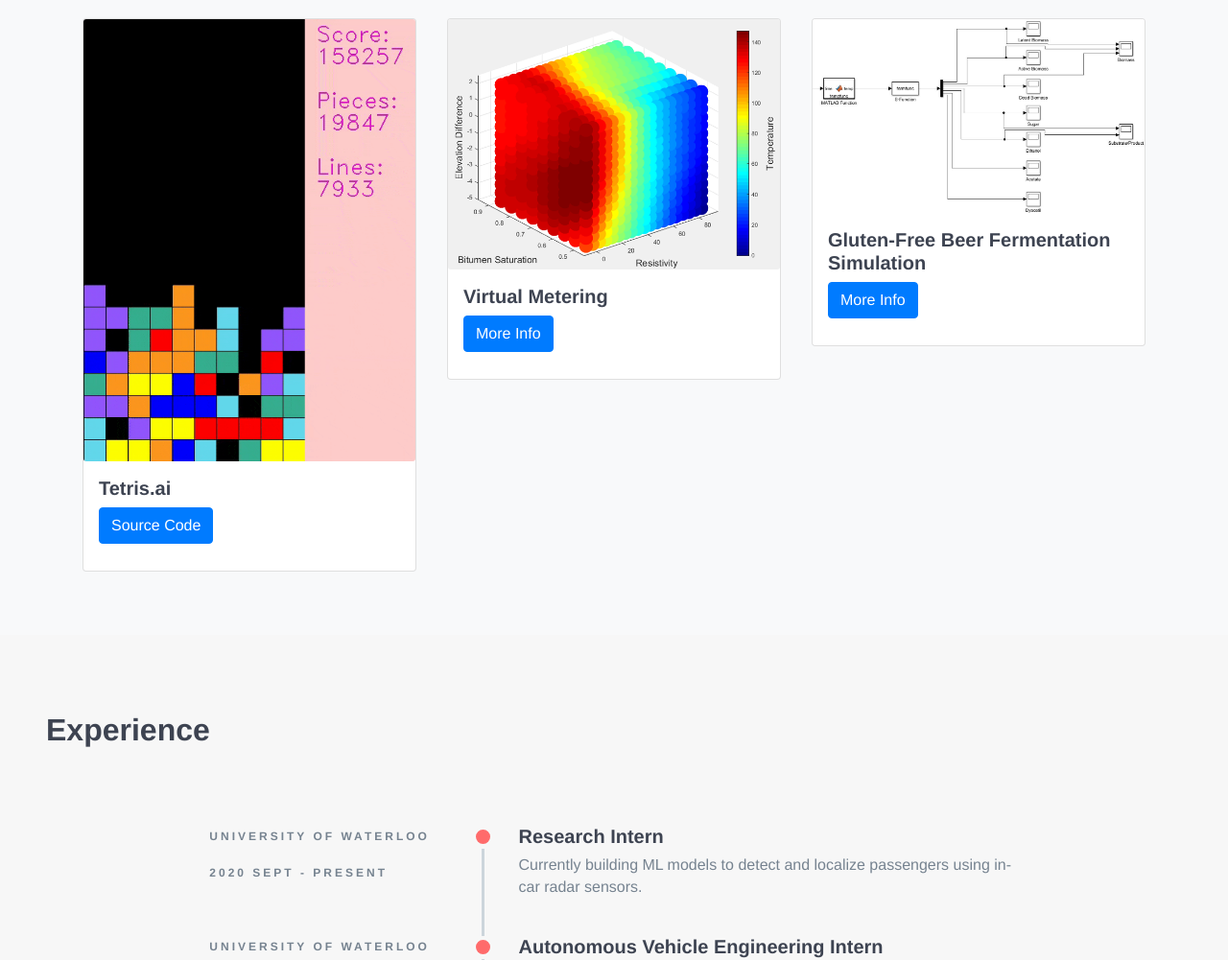
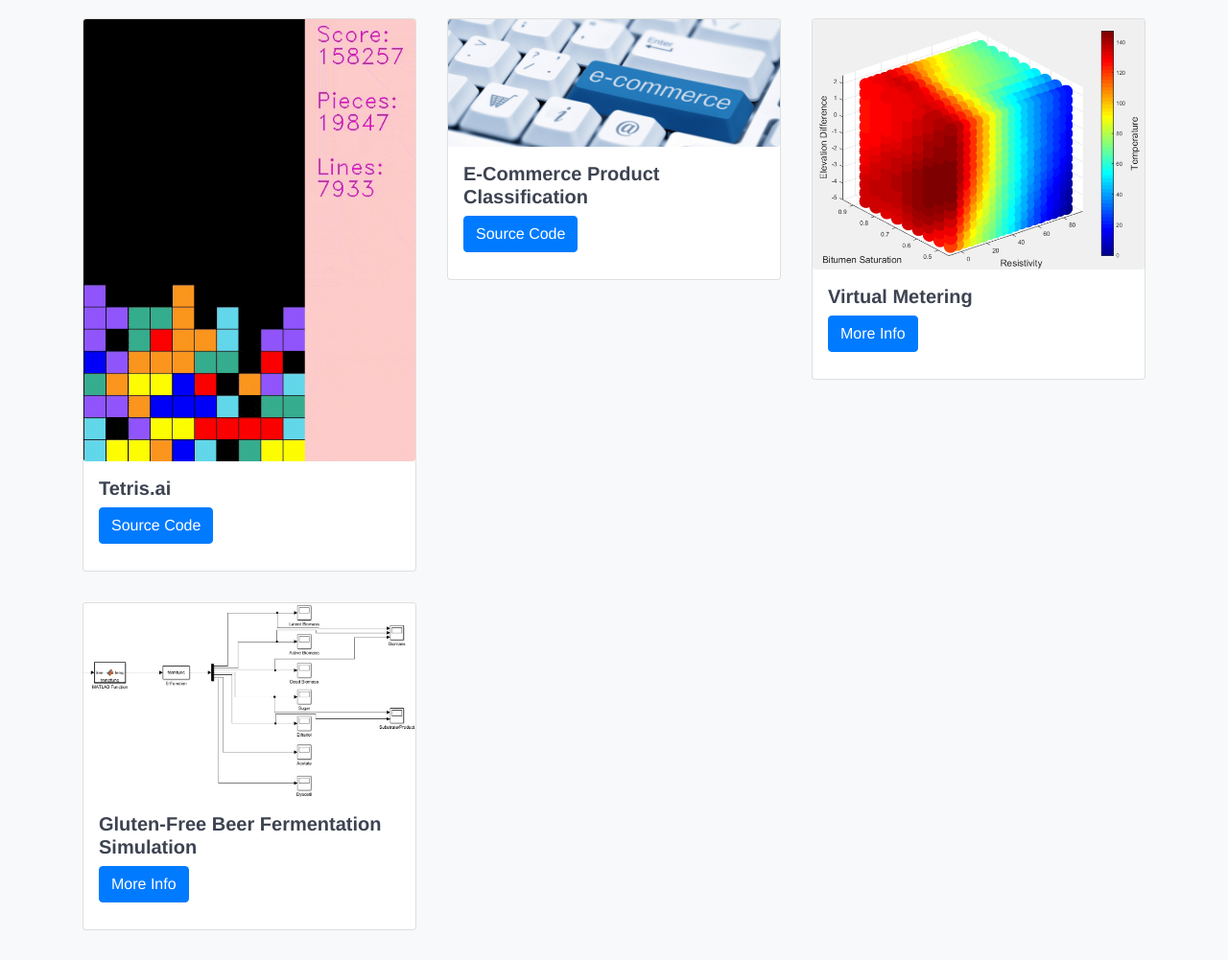
Before and after one commit to martinzwm/martinzwm.github.io, a plain HTML site: page index.html in a window 1280 px wide. Shown: the part 1733-2734 px from the top of the page at 96% size. Drawn offline with Linux system fonts and the light colour scheme.

Commit message:
Update 2021_01_10

```diff
--- a/index.html
+++ b/index.html
@@ -132,6 +132,15 @@
           </div>
           <div class="col-md-6 col-lg-4 p-3">
             <div class="card w-100">
+              <img class="card-img" src="images/ecommerce.png" alt="Card image">
+              <div class="card-title p-3">
+                <h5>E-Commerce Product Classification</h5>
+                <button type="button" class="btn btn-primary" onclick="location.href='https://github.com/martinzwm/kaggle_ecommerce'"> Source Code </button>
+              </div>
+            </div>
+          </div>
+          <div class="col-md-6 col-lg-4 p-3">
+            <div class="card w-100">
               <img class="card-img" src="images/well_design_plot.png" alt="Card image">
               <div class="card-title p-3">
                 <h5>Virtual Metering</h5>
@@ -183,7 +192,7 @@
                           <div class="timeline-marker"></div>
                           <div class="timeline-content">
                               <h5 class="timeline-title" font-size=10>Research Intern</h5>
-                              <p>Currently building ML models to detect and localize passengers using in-car radar sensors.</p>
+                              <p>Currently building a Temporal Convolutional Network (TCN) to localize passengers and classify occupancy types using in-car radar sensors in Prof. George Shaker's lab.</p>
                           </div>
                       </li>
                       <li class="timeline-item">
```
Also changed, not shown: images/ecommerce.png (added), 1 other file.
